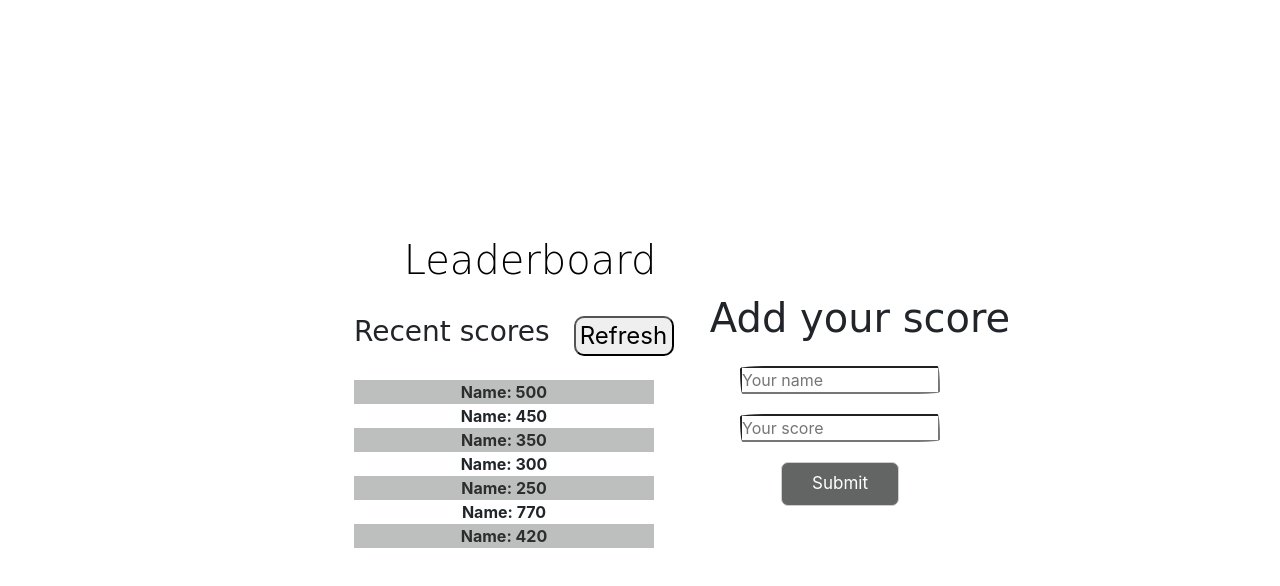
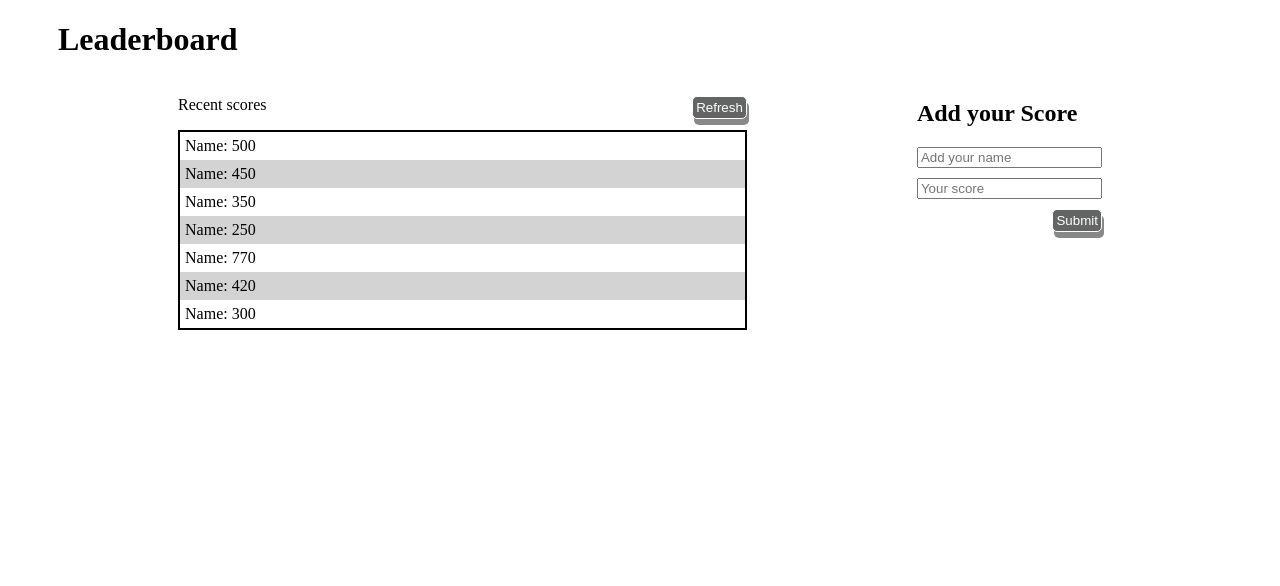
Before and after one commit to Caren-Koroeny/leader-board, a website built with webpack: page src/index.html in a window 1280 px wide. Built offline with nearby package versions, Linux system fonts and the light colour scheme; a web font is replaced by a local one.

Commit message:
add html file and css styling

```diff
--- a/src/index.html
+++ b/src/index.html
@@ -1,4 +1,49 @@
-    <!DOCTYPE html>
+<!DOCTYPE html>
+<html lang="en">
+<head>
+  <meta charset="UTF-8">
+  <meta http-equiv="X-UA-Compatible" content="IE=edge">
+  <meta name="viewport" content="width=device-width, initial-scale=1.0">
+  <title>Document</title>
+</head>
+<body>
+  <header>
+    <h1>Leaderboard</h1>
+  </header>
+  <main>
+   <section id="mainSection">
+    <section id="left">
+      <p>Recent scores <button>Refresh</button></p>
+      <section>
+        <ul>
+          <li>Name:  500</li>
+          <li>Name: 450</li>
+          <li>Name: 350</li>
+          <li>Name: 250</li>
+          <li>Name: 770</li>
+          <li>Name: 420</li>
+          <li>Name: 300</li>
+        </ul>
+      </section>
+
+    </section>
+    <section id="addscoresection">
+      <h2>Add your Score</h2>
+      <form action="">
+        <input type="text" name="username" id="userName" placeholder="Add your name">
+        <input type="text" name="userscore" id="Score" placeholder="Your score">
+        <button type="submit"> Submit </button>
+      </form>
+
+    </section>
+
+   </section>
+  </main>
+
+</body>
+</html>
+
+<!-- <!DOCTYPE html>
     <html lang="en">
       <head>
         <meta charset="UTF-8" />
@@ -21,6 +66,7 @@
             </div>
 
             </div>
+
             <div class="output-score">
 
             <ul id="allScores" class="outputlist">
@@ -50,4 +96,4 @@
 
         <script src="index.js"></script>
       </body>
-    </html>
+    </html> -->
--- a/src/style.css
+++ b/src/style.css
@@ -1,76 +1,42 @@
-* {
-    margin: 0;
-    padding: 0;
+
+h1{
+    margin-left: 50px;
 }
-.main-body{
-
-  display: flex;
-  align-items: center;
-  justify-content: center;
-  margin: 0 auto;
-  height: 100vh;
+#mainSection{
+    display: flex;
+    justify-content: space-evenly;
 }
-h1{
-    color: black;
-    font-weight: 40;
-    margin-left: -5.5em;
+#left{
+    width: 45%;
 }
-.refresher{
-    display: flex;
-    margin-left: 17em;
+#addscoresection{
+    width: 185px;
 }
 
-.refresh-btn{
-    display: block;
-    align-items: center;
-    border-radius: 10px;
-    width: 100px;
-
-}
-/* #allScores > ul{
-    border: 1px solid black;
-    width: 500px;
-    margin-top: 40px;
-} */
-
-li{
-    width: 300px;
-    list-style: none;
-    text-align: center;
-    align-self: center;
-    margin-left: 15em;
+button{
+    float: right;
+    padding: 3px;
+    border-radius: 5px;
+    outline: none;
+    color: #fff;
+    border: 1px solid rgb(205, 208, 209);
+    background-color: rgb(99, 100, 100);
+    border: 1px solid;
+    box-shadow: 2px 6px #888888;
 }
 
-li:nth-child(odd) {
-    background: #bdbebe;
-    color: #2e2d2d;
-  }
-
-.input-score{
- margin-left: -40em;
- border-radius: 40px;
-
+ul {
+   list-style: none;
+   list-style-position: inside;
+   border: 2px solid black;
 }
-#form{
-    display: flex;
-    flex-direction: column;
-    width: 200px;
-    gap: 20px;
-    margin-left: 100px;
+ul :nth-child(even){
+    background-color: lightgray;
 }
-.add-title{
-    margin-left: -5em;
+li  {
+    margin-left: -2.5em;
+    padding: 5px;
 }
-.input-btn {
-    padding: 8px 30px;
-    border-radius: 7px;
-    outline: none;
-    color: #fff;
-    font-size: 17px;
-    border: 1px solid rgb(205, 208, 209);
-    background-color: rgb(99, 100, 100);
-  }
-
-.input-btn:hover {
-    opacity: 0.7;
-  }
+input{
+    margin-bottom: 10px;
+}
```
